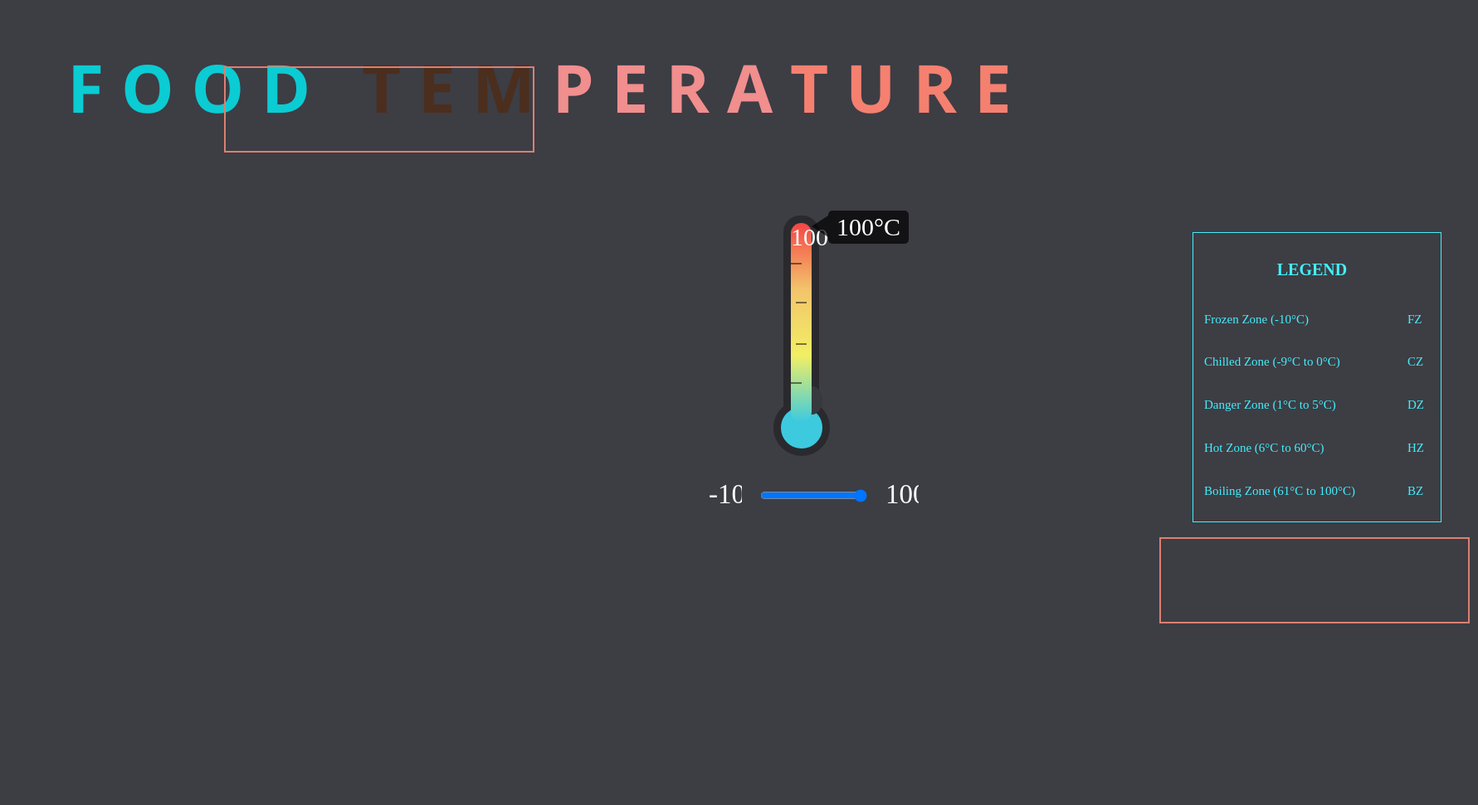
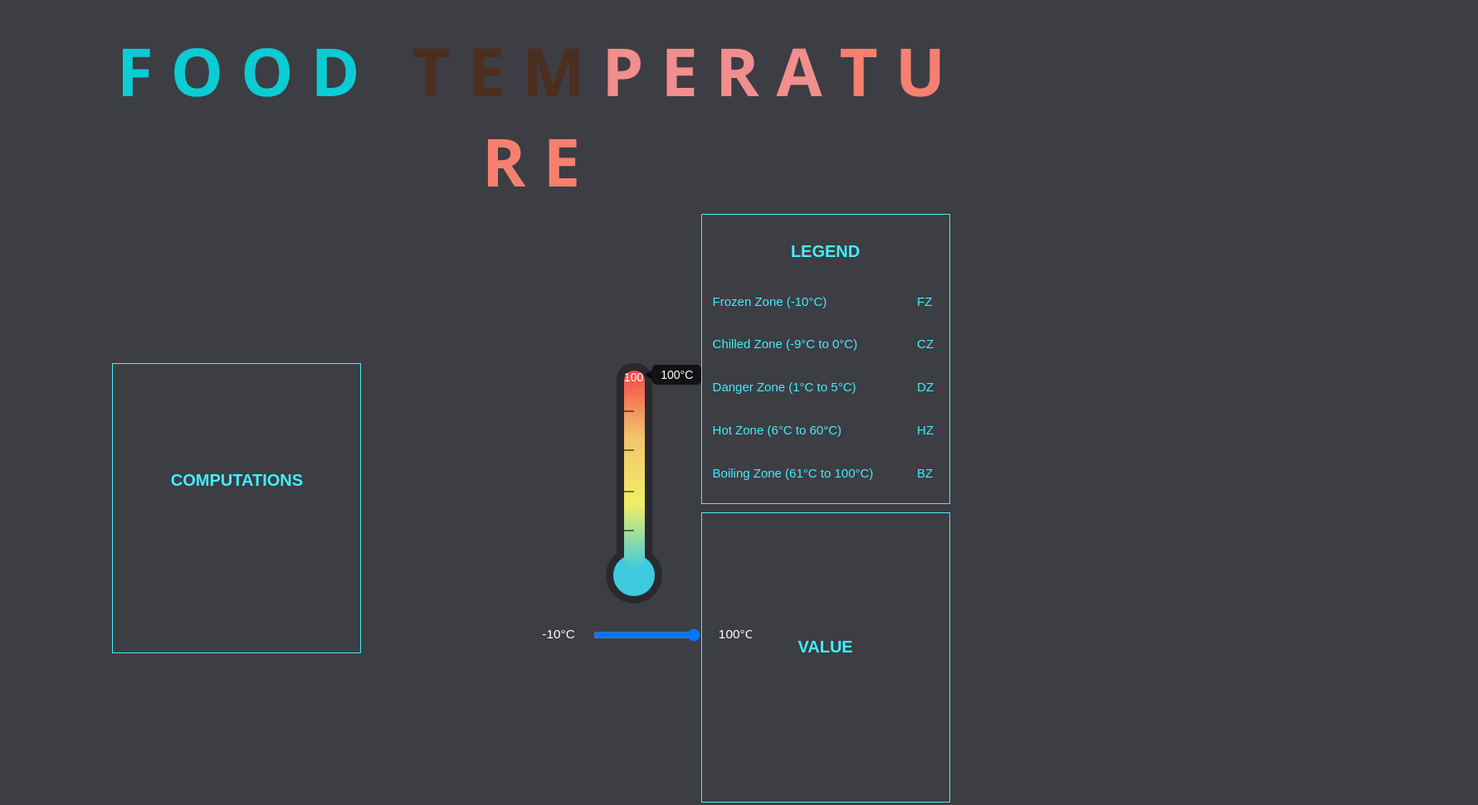
Before and after one commit to christiandeladia/FuzzyLogicFoodTemperature, a plain HTML site: page sample.html in a window 1280 px wide. Shown: the whole page at 83% size, 1781 px wide, since content can reach past the window. Before the commit the page ends 872 px from the top, so only its background shows below. Drawn offline with Linux system fonts and the light colour scheme.

Commit message:
modified sample

```diff
--- a/sample.html
+++ b/sample.html
@@ -4,37 +4,47 @@
     <meta charset="UTF-8">
     <meta name="viewport" content="width=device-width, initial-scale=1.0">
     <title>Document</title>
-    <link rel="stylesheet" href="css/foodtemp.css"/>
+    <link rel="stylesheet" href="css/foodtemps.css"/>
 
 </head>
 <style>
-body{
-  margin: 0;
-}
+  body {
+    display: flex;
+    margin: 0;
+    background: #3d3d44;
+    font-family: "Jaldi", sans-serif;
+    font-size: 14px;
+    color: white;
+
+  }
 
     .top { grid-area: h; }
     .left { grid-area: l; }
     .right { grid-area: r; }
+    .bottomright { grid-area: br; }
     .mid { grid-area: m; }
 
 
     .grid-container {
       display: grid;
       height: 100%;
+      width: 80%;
       grid-template-areas:
         'h h h h h h'
         'l l m m r r'
-        'l l m m r r';
+        'l l m m br br';
       gap: 10px;
       background: #3d3d44;
       padding: 10px;
+      margin: 0 auto;
     }
 
-    .grid-container > div {
-      text-align: center;
-      padding: 20px 0;
-      font-size: 30px;
+    .left, .mid, .right{
+      min-width: 100%;
+      display: flex;
     }
+
+
 
 
 
@@ -177,38 +187,32 @@ body{
     }
 
     table {
-        position: sticky;
         height: 350px;
-
         width: 300px;
         color: rgb(67, 239, 252);
         font-size: 15px;
-        margin-top: 200px;
-        margin-left: 300px;
         border: 1px solid;
         text-align: left;
         padding: 10px;
+        margin: auto;
       }
-    .t {
+
+    .tableHeader{
       font-size: 20px;
       font-weight: bold;
-      padding-left: 20px;
+      text-align: center;
     }
 
 
     .def{
-      position: relative;
       height: 80px;
       color: #db8070;
       width: 350px;
       font-size: 18px;
-      margin-bottom: 100px;
-      margin-left: 260px;
       border: 2px solid;
-      text-align: left;
-      text-align: center;
       line-height: 0.5;
       padding: 10px;
+      margin: auto;
     }
 
     .title-word {
@@ -248,6 +252,18 @@ body{
       99%   {color: var(--color-3)}
       100%  {color: var(--color-1)}
     }
+
+    .header {
+    font-family: 'Segoe UI', Tahoma, Geneva, Verdana, sans-serif;
+    text-align: center;
+    font-size: 80px;
+    padding-top: 20px;
+    align-items: center;
+    font-weight: bolder;
+    text-transform: uppercase;
+    margin: 0;
+    width: 100%;
+  }
 </style>
 
 <body>
@@ -275,11 +291,26 @@ body{
 
 
         <div class="left">
-          <div class="container def">
+          <!-- <div class="container def">
             <p span id="temp"></span></p>
             <p span id="change"></span></p>
             <p id="fuzzy"></p>
-            </div>
+          </div> -->
+
+          <table>
+            <tr>
+              <td class="tableHeader" colspan="2">COMPUTATIONS</td>
+            </tr>
+            <tr>
+              <td id="temp"></td>
+            </tr>
+            <tr>
+              <td id="change"></td>
+            </tr>
+            <tr>
+              <td id="fuzzy"></td>
+            </tr>
+          </table>
         </div>
 
         <div class="mid">
@@ -304,10 +335,9 @@ body{
 
 
         <div class="right">
-          <div>
             <table>
               <tr>
-                <td class="t" columnspan="2" style="text-align: center;">LEGEND</td>
+                <td class="tableHeader" colspan="2">LEGEND</td>
               </tr>
               <tr>
                 <td>Frozen Zone (-10°C)</td>
@@ -330,8 +360,17 @@ body{
                 <td>BZ</td>
               </tr>
             </table>
-            <div><p class="def" id="def"></p></div>
-          </div>
+        </div>
+
+        <div class="bottomright">
+          <table>
+            <tr>
+              <td class="tableHeader" colspan="2">VALUE</td>
+            </tr>
+            <tr>
+              <td id="def"></td>
+            </tr>
+          </table>
         </div>
 
       </div>
```
